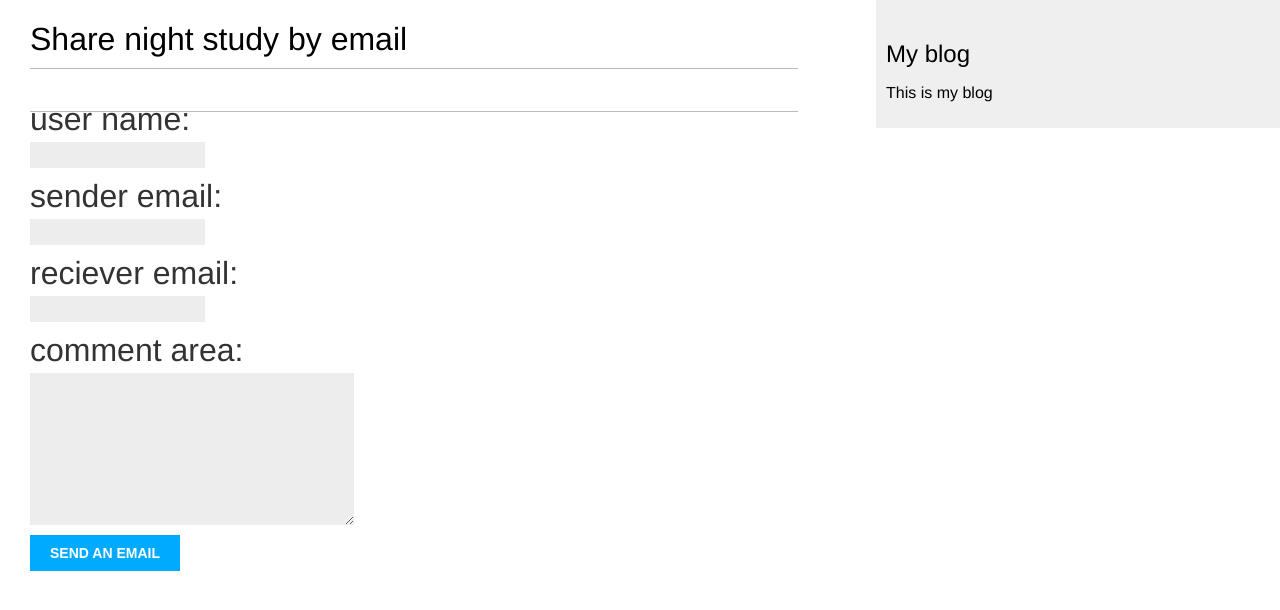
After one commit to NebyuSamuel/mysite, a Django app: page /blog/5/share/ in a window 1280 px wide. The commit adds this page. Shown: the top 610 px of the page. Run offline with Django 3.2, Linux system fonts and the light colour scheme; data comes from the database, SQL or seed files in the repository; both versions use the stored data as it was after the commit.

Commit message:
Post sharevia email

```diff
--- a/blog/admin.py
+++ b/blog/admin.py
@@ -3,7 +3,7 @@ from .models import Post
 # Register your models here.
 @admin.register(Post)
 class PostAdmin(admin.ModelAdmin):
-    list_display = ('title','slug','author','publish','status')
+    list_display = ('id','title','slug','author','publish','status')
     list_filter = ('author','publish','status')
     search_fields = ('title','body')
     prepopulated_fields = {'slug' : ('title',)}
--- /dev/null
+++ b/blog/forms.py
@@ -0,0 +1,8 @@
+from django import forms
+
+# Custom form to handle user sharing post via email
+class EmailPostForm(forms.Form):
+    name = forms.CharField(label = 'user name', max_length = 25)
+    email = forms.EmailField(label = 'sender email')
+    to = forms.EmailField(label = 'reciever email')
+    comments = forms.CharField(label = 'comment area', required=False,widget = forms.Textarea)
--- a/blog/models.py
+++ b/blog/models.py
@@ -9,12 +9,10 @@ class PublishedManager(models.Manager):
         return super(PublishedManager,self).get_queryset() \
             .filter(status = 'published')
 
-# custom model manager for status drafted
 class DraftedManager(models.Manager):
     def get_queryset(self):
-        return super(DraftedManager,self).get_queryset() \
+        return super(DraftedManager, self).get_queryset() \
             .filter(status = 'draft')
-
 
 # Create your models here.
 class Post(models.Model):
@@ -22,9 +20,8 @@ class Post(models.Model):
     objects = models.Manager()
     # custom manager for status published
     published = PublishedManager()
-    # custom manager for status drafted
+    # custom manager for status draft
     drafted = DraftedManager()
-
     STATUS_CHOICES = (
         ('draft','Drafted'),
         ('published','Published'),
@@ -47,5 +44,4 @@ class Post(models.Model):
 
     def get_absolute_url(self):
         return reverse("blog:post_detail", args = [
-            self.publish.year,self.publish.month,self.publish.day,self.slug
-        ])
+            self.pk,self.publish.year,self.publish.month,self.publish.day,self.slug])
--- a/blog/templates/blog/post/detail.html
+++ b/blog/templates/blog/post/detail.html
@@ -8,4 +8,7 @@
         Published {{ post.publish }} by {{ post.author }}
     </p>
     {{ post.body|linebreaks }}
+    <p>
+        <a href = "{% url "blog:post_share" post.id %}"> Share this post </a>
+    </p>
 {% endblock %}
--- a/blog/templates/blog/post/list.html
+++ b/blog/templates/blog/post/list.html
@@ -5,7 +5,7 @@
 {% block content %}
     <h1> My blog </h1>
     {%for post in posts%}
-        <h2> <a href="{{ post.get_absolute_url }}"> {{ post.title }} </a> </h2>
+        <h2> <a href="{{ post.get_absolute_url }}"> {{ post.title }} {{post.id}} </a> </h2>
         <p class="date">
             Published {{ post.publish }} by {{ post.author }}
         </p>
--- /dev/null
+++ b/blog/templates/blog/post/share.html
@@ -0,0 +1,17 @@
+{% extends 'blog/base.html' %}
+
+{% block title %} Share a post {% endblock %}
+
+{% block content %}
+    {% if sent %}
+        <h2> Email Successfully shared </h2>
+        <p> {{post.title}} was Successfully sent to {{form.cleaned_data.to}}</p>
+    {% else %}
+        <h1> Share {{post.title}} by email <h1>
+        <form method = "POST">
+            {{form.as_p}}
+            {% csrf_token %}
+            <input type="submit" value = "Send an email">
+        </form>
+    {%endif%}
+{%endblock%}
--- a/blog/urls.py
+++ b/blog/urls.py
@@ -6,5 +6,6 @@ app_name = 'blog'
 
 urlpatterns = [
     path('', views.post_list, name='post_list'),
-    path('<int:year>/<int:month>/<int:day>/<slug:slug_name>',views.post_detail,name="post_detail"),
+    path('<int:post_id>/<int:year>/<int:month>/<int:day>/<slug:slug_name>',views.post_detail,name="post_detail"),
+    path('<int:post_id>/share/',views.post_share, name = 'post_share'),
 ]
--- a/blog/views.py
+++ b/blog/views.py
@@ -1,6 +1,8 @@
 from django.shortcuts import render, get_object_or_404
 from django.core.paginator import Paginator, EmptyPage, PageNotAnInteger
+from django.core.mail import send_mail
 from .models import Post
+from .forms import EmailPostForm
 # Create your views here.
 
 # retrieve all pulished posts
@@ -18,7 +20,22 @@ def post_list(request):
     return render(request,'blog/post/list.html',{'page':page,'posts':posts})
 
 #retrieve a single published post
-def post_detail(request,year,month,day,slug_name):
-    post =  get_object_or_404(Post,
-    slug = slug_name,publish__year = year, publish__month = month, publish__day = day)
+def post_detail(request,post_id,year,month,day,slug_name):
+    post =  get_object_or_404(Post, pk = post_id,status = 'published', publish__year = year, publish__month = month, publish__day = day, slug = slug_name)
     return render(request,'blog/post/detail.html',{'post':post})
+
+#view for email post form
+def post_share(request,post_id):
+    post = get_object_or_404(Post, pk = post_id, status = 'published')
+    sent = False
+    if request.method == 'POST':
+        form = EmailPostForm(request.POST)
+        if form.is_valid():
+            cd = form.cleaned_data
+            post_url = request.build_absolute_uri(post.get_absolute_url())
+            subject = f"{cd['name']} recommends you to read {post.title}"
+            message = f"Read {post.title} at {post_url} \n\n {cd['name']} comments : {cd['comments']}"
+            send_mail(subject,message,'nebahanijesus12345@gmail.com',[cd['to']])
+    else :
+        form = EmailPostForm()
+    return render(request,'blog/post/share.html',{'post':post,'form':form,'sent':sent})
--- a/mysite/settings.py
+++ b/mysite/settings.py
@@ -121,3 +121,5 @@ USE_TZ = True
 # https://docs.djangoproject.com/en/3.0/howto/static-files/
 
 STATIC_URL = '/static/'
+
+EMAIL_BACKEND = 'django.core.mail.backends.console.EmailBackend'
```
Also changed, not shown: db.sqlite3.
